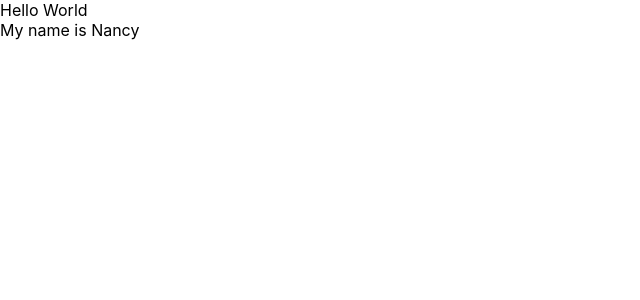
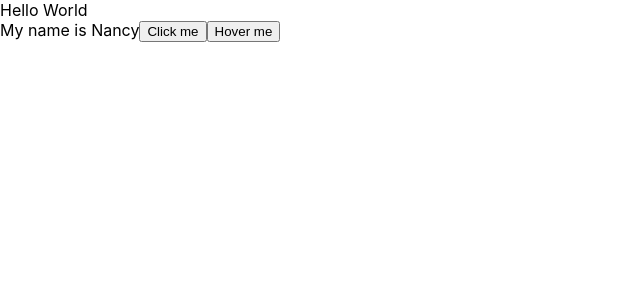
Before and after one commit to TruongNgan6/Test, a React (Create React App) app: page / in a window 1280 px wide. Shown: the top 300 px of the page, without its empty margins (0-640 px from the left). Built offline with nearby package versions, Linux system fonts and the light colour scheme.

Commit message:
video 18

```diff
--- a/src/components/MyComponent.js
+++ b/src/components/MyComponent.js
@@ -7,9 +7,22 @@ class MyComponent extends React.Component {
     address: "Ho Chi Minh",
     age: 20,
   };
+  handleOnclick(event) {
+    console.log(">> Check click me!!");
+  }
+
+  handleOnMouseOver(event) {
+    console.log(event.pageX);
+  }
   // JSX
   render() {
-    return <div>My name is {this.state.name}</div>;
+    return (
+      <div>
+        My name is {this.state.name}
+        <button onClick={this.handleOnclick}>Click me</button>
+        <button onMouseOver={this.handleOnMouseOver}>Hover me</button>
+      </div>
+    );
   }
 }
 
```
